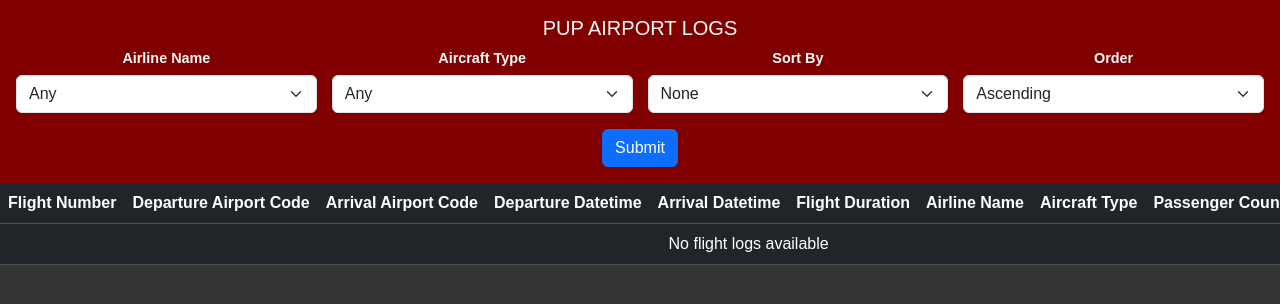
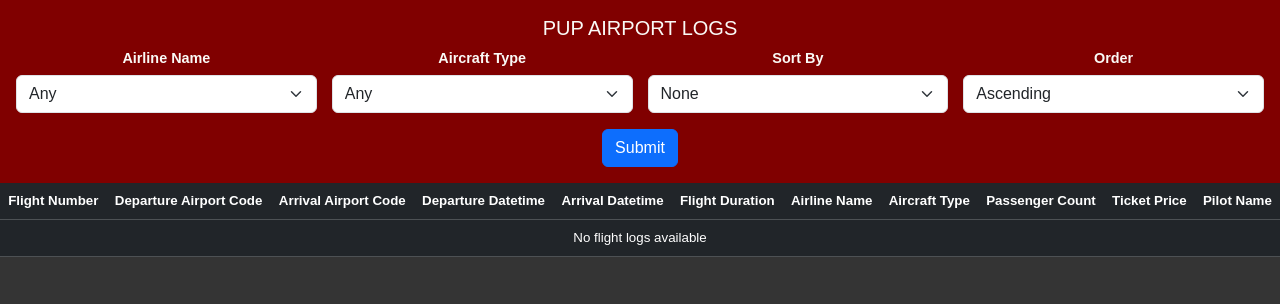
Before and after one commit to Uriarte-Anyl/DatabaseProjects, a PHP site: page /?airlineName=1 in a window 1280 px wide. Shown: the top 304 px of the page. Run offline with PHP 8.4, Linux system fonts and the light colour scheme; data that the repository does not hold is empty.

Commit message:
Added A08

```diff
--- a/A08/index.php
+++ b/A08/index.php
@@ -97,6 +97,7 @@ $aircraftTypeResults = executeQuery($aircraftTypeQuery);
 
   .table {
     white-space: nowrap;
+    font-size: 13.33px;
   }
 
   @media (max-width: 768px) {
```
